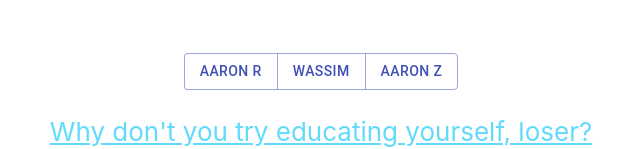
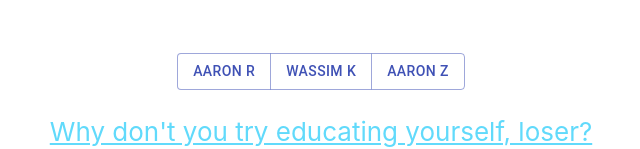
Before and after one commit to wkatbey/SoftParade, a React (Create React App) app: page / in a window 1280 px wide. Shown: the part 474-623 px from the top of the page, without its empty margins (319-959 px from the left). Built offline with nearby package versions, Linux system fonts and the light colour scheme.

Commit message:
fixed wassim name

```diff
--- a/src/App.js
+++ b/src/App.js
@@ -15,7 +15,7 @@ function App() {
         <Grid item>
             <ButtonGroup color="primary" aria-label="Outlined primary button group">
                 <Button>Aaron R</Button>
-                <Button>Wassim</Button>
+                <Button>Wassim K</Button>
                 <Button>Aaron Z</Button>
             </ButtonGroup>
         </Grid>
```
